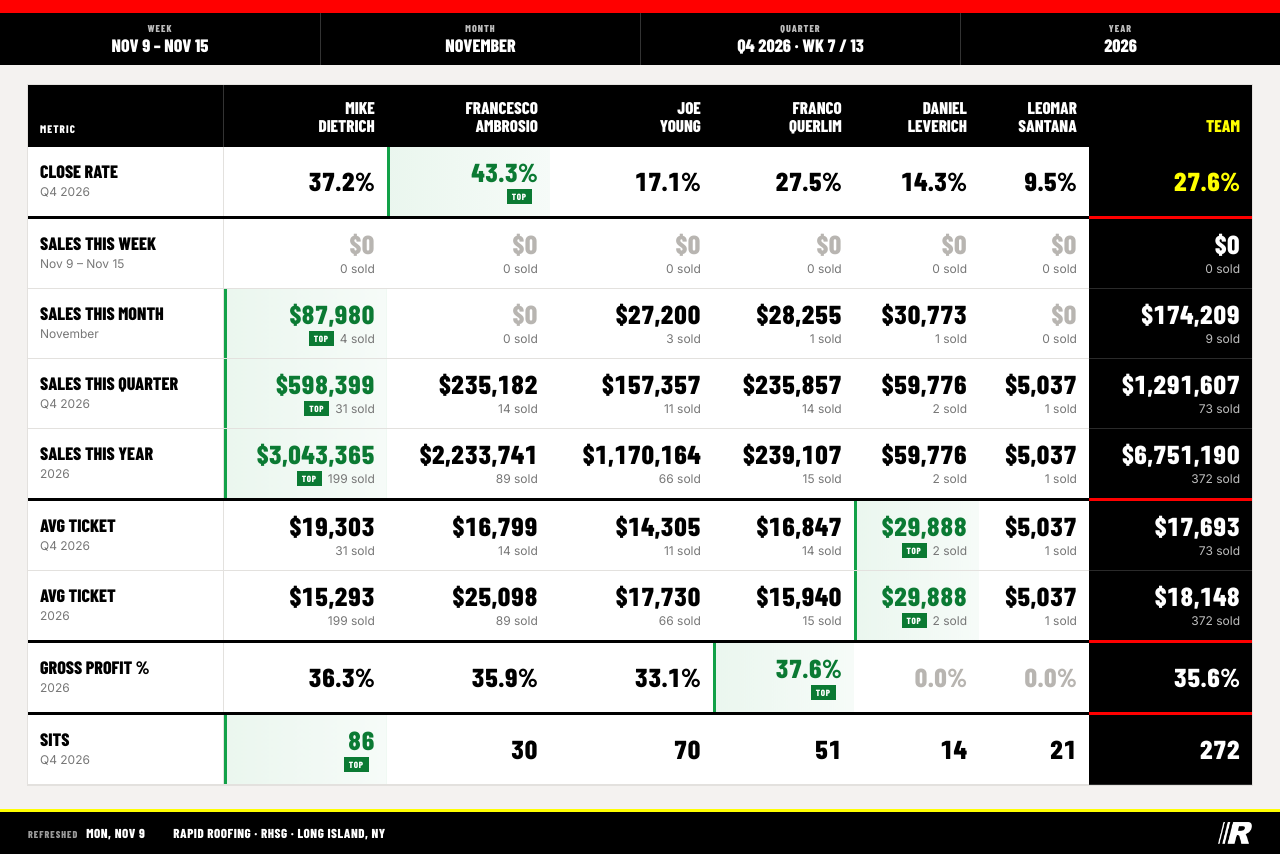
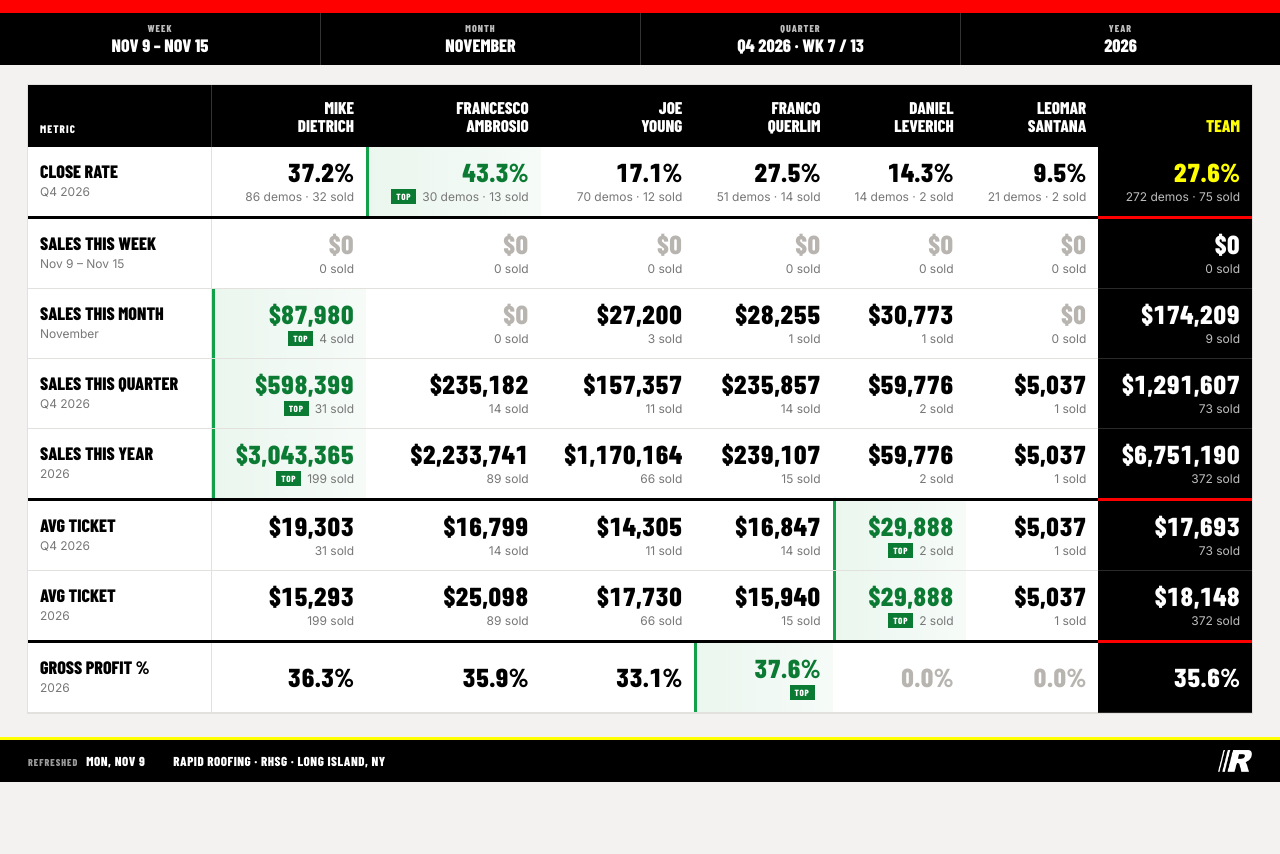
Before and after one commit to rapidhsg/rr-rep-board, a plain HTML site: page index.html in a window 1280 px wide. Shown: the part 63-917 px from the top of the page. After the commit the page ends 845 px from the top, so only its background shows below. Drawn offline with Linux system fonts and the light colour scheme.

Commit message:
Demos and sold under close rate, remove sits row

```diff
--- a/index.html
+++ b/index.html
@@ -151,15 +151,14 @@ const $ = id => document.getElementById(id);
 
 function rows(p) {
   return [
-    { cls: "close group", label: "Close rate", note: p.close_rate, get: r => r.close_rate, show: pct },
+    { cls: "close group", label: "Close rate", note: p.close_rate, get: r => r.close_rate, show: pct, sub: r => r.close_counts.demos + " demos · " + r.close_counts.approved + " sold" },
     { cls: "group", label: "Sales this week", note: p.week, get: r => r.sales.week.amount, show: money, sub: r => sold(r.sales.week.count) },
     { label: "Sales this month", note: p.month, get: r => r.sales.month.amount, show: money, sub: r => sold(r.sales.month.count) },
     { label: "Sales this quarter", note: p.quarter, get: r => r.sales.quarter.amount, show: money, sub: r => sold(r.sales.quarter.count) },
     { label: "Sales this year", note: p.year, get: r => r.sales.year.amount, show: money, sub: r => sold(r.sales.year.count) },
     { cls: "group", label: "Avg ticket", note: p.quarter, get: r => r.avg_ticket.quarter, show: money, sub: r => sold(r.sales.quarter.count) },
     { label: "Avg ticket", note: p.year, get: r => r.avg_ticket.year, show: money, sub: r => sold(r.sales.year.count) },
-    { cls: "group", label: "Gross profit %", note: p.year, get: r => r.gp.pct, show: pct },
-    { cls: "group", label: "Sits", note: p.sits, get: r => r.sits, show: v => v.toLocaleString("en-US") }
+    { cls: "group", label: "Gross profit %", note: p.year, get: r => r.gp.pct, show: pct }
   ];
 }
 
```
